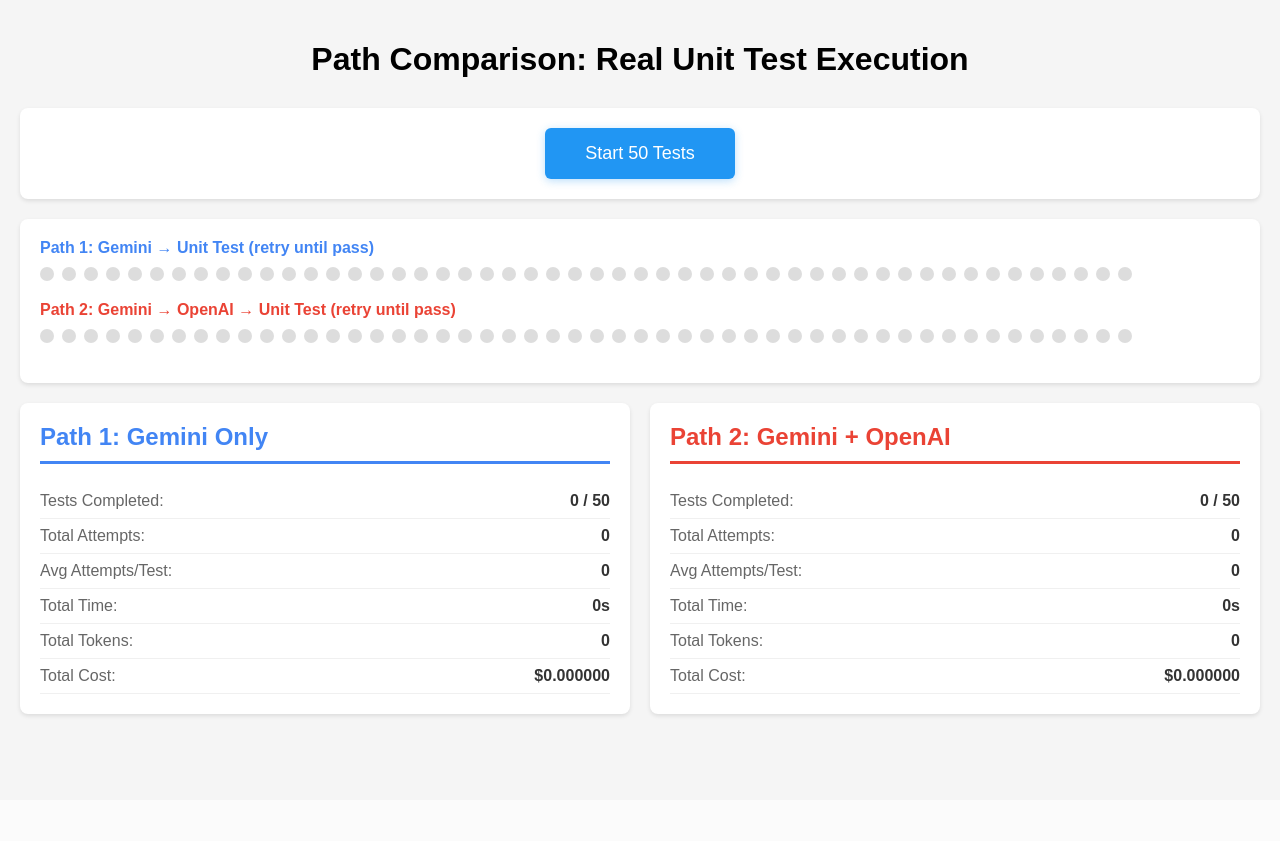
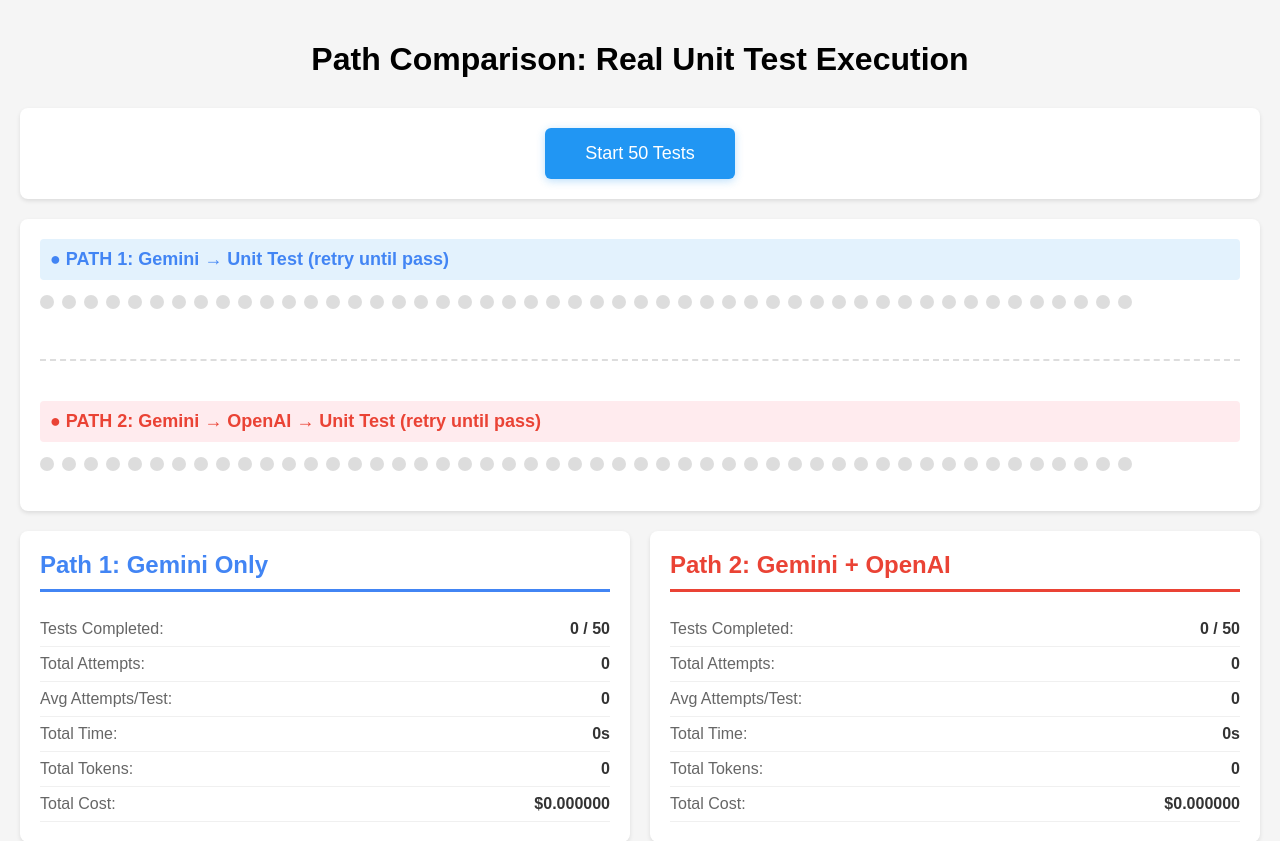
Before and after one commit to kanchang12/dualhypothesis, a Flask app: page / in a window 1280 px wide. Shown: the top 841 px of the page. Before the commit the page ends 717 px from the top, so only its background shows below. Run offline with Flask 3, Linux system fonts and the light colour scheme.

Commit message:
Update index.html

```diff
--- a/templates/index.html
+++ b/templates/index.html
@@ -38,11 +38,19 @@
 
         .path-label {
             font-weight: bold;
-            margin-bottom: 10px;
-            font-size: 16px;
+            margin-bottom: 15px;
+            font-size: 18px;
+            padding: 10px;
+            border-radius: 4px;
         }
-        .path1-label { color: #4285f4; }
-        .path2-label { color: #ea4335; }
+        .path1-label {
+            color: #4285f4;
+            background: #e3f2fd;
+        }
+        .path2-label {
+            color: #ea4335;
+            background: #ffebee;
+        }
 
         .dots {
             display: flex;
@@ -128,11 +136,15 @@
     </div>
 
     <div class="progress-section">
-        <div class="path-label path1-label">Path 1: Gemini → Unit Test (retry until pass)</div>
-        <div class="dots" id="dots-path1"></div>
+        <div style="margin-bottom: 40px; padding-bottom: 30px; border-bottom: 2px dashed #ddd;">
+            <div class="path-label path1-label">● PATH 1: Gemini → Unit Test (retry until pass)</div>
+            <div class="dots" id="dots-path1"></div>
+        </div>
 
-        <div class="path-label path2-label">Path 2: Gemini → OpenAI → Unit Test (retry until pass)</div>
-        <div class="dots" id="dots-path2"></div>
+        <div>
+            <div class="path-label path2-label">● PATH 2: Gemini → OpenAI → Unit Test (retry until pass)</div>
+            <div class="dots" id="dots-path2"></div>
+        </div>
     </div>
 
     <div class="results">
```
